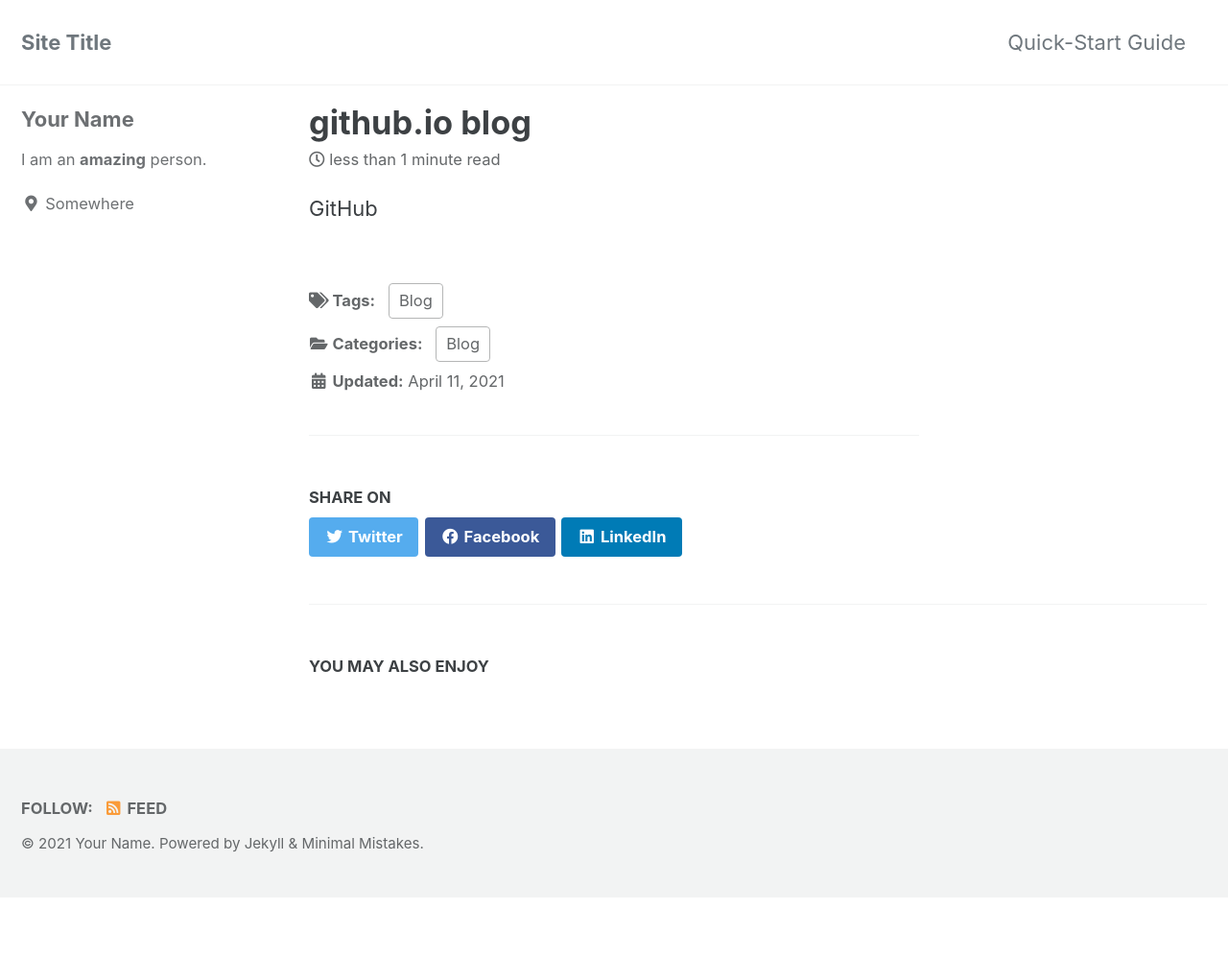
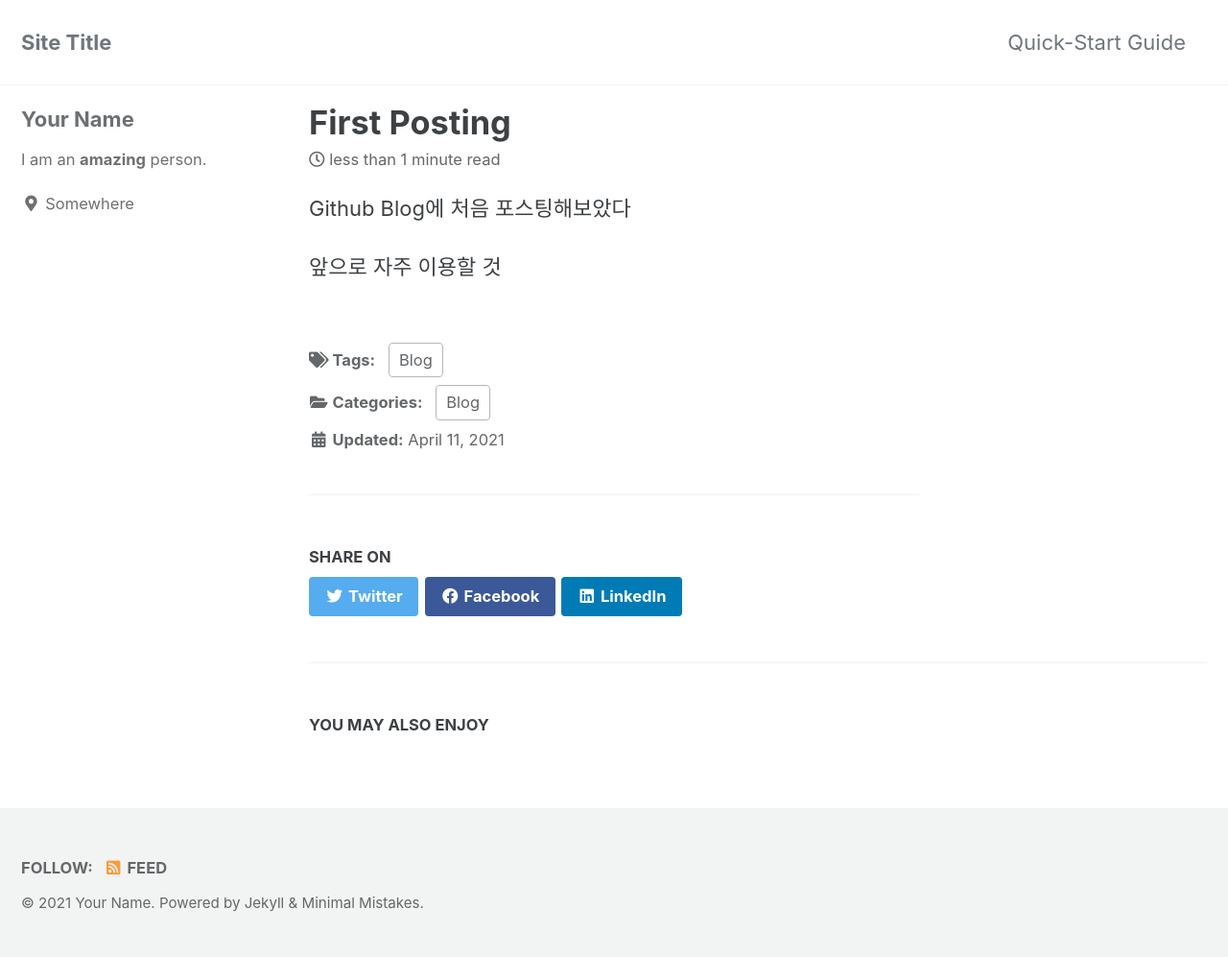
Before and after one commit to shimhm/shimhm.github.io, a Jekyll site: the page built from _posts/2021-04-11-first-post.md, in a window 1280 px wide. Shown: the whole page at 96% size. Built offline with Jekyll 4.4.1, drawn with Linux system fonts in a browser that asks for light colours; cached includes are drawn as plain includes; before the commit the page ends 935 px from its top, so only the background shows below that.

Commit message:
first posting

```diff
--- a/_posts/2021-04-11-first-post.md
+++ b/_posts/2021-04-11-first-post.md
@@ -1,6 +1,6 @@
 ---
-title:  "github.io blog"
-excerpt: "first posting"
+title:  "First Posting"
+excerpt: "Github Blog에 포스팅하기"
 
 categories:
   - Blog
@@ -9,4 +9,6 @@ tags:
 last_modified_at: 2021-04-11T21:03:00-05:00
 ---
 
-GitHub
+Github Blog에 처음 포스팅해보았다
+
+앞으로 자주 이용할 것
```
